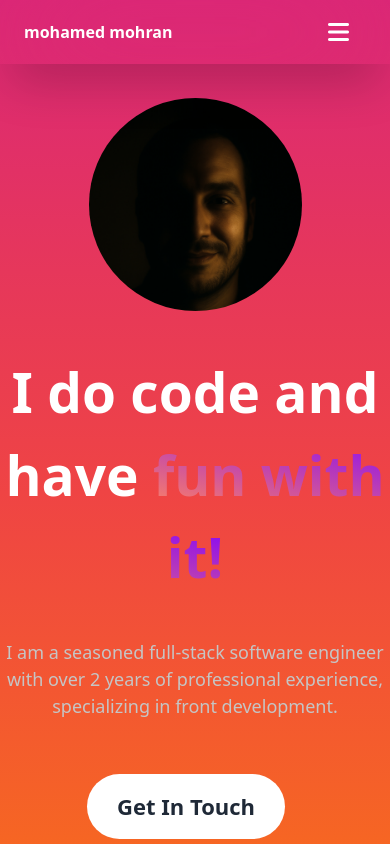
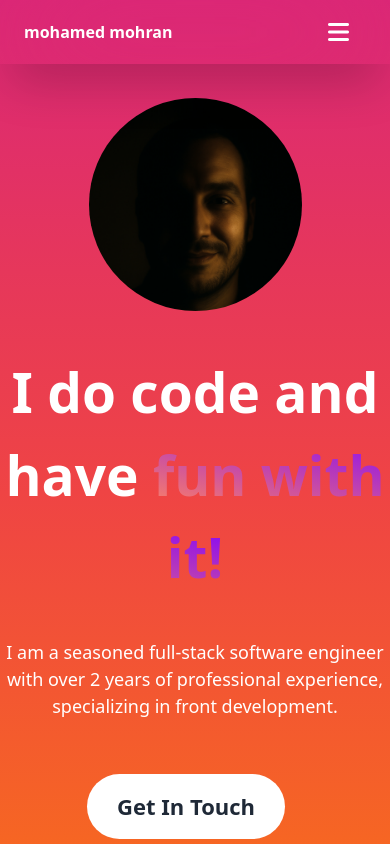
Before and after one commit to mohran82465/portfolio, an Angular app: page /home in a window 390 px wide. Shown: the top 844 px of the page. Built offline with nearby package versions, Linux system fonts and the light colour scheme; grey boxes are pictures that could not be loaded.

Commit message:
fix: some styles

```diff
--- a/src/app/cover/cover.component.html
+++ b/src/app/cover/cover.component.html
@@ -23,7 +23,7 @@
     >
   </h1>
     <p
-      class="mx-auto mt-[40px] mb-[54px] text-[18px] font-light text-[#C5C5C5] text-center max-w-lg"
+      class="mx-auto mt-[40px] mb-[54px] text-[18px] font-light text-white text-center max-w-lg"
     >
       I am a seasoned full-stack software engineer with over 2 years of
       professional experience, specializing in front development.
--- a/src/app/footer/footer.component.html
+++ b/src/app/footer/footer.component.html
@@ -1,7 +1,7 @@
 <div class="w-full min-h-screen flex items-center justify-center bg-black">
   <div class="md:w-2/3 w-full px-4 text-white flex flex-col">
     <div class="w-full text-7xl font-bold">
-      <h1 class="w-full md:w-2/3">How can i help you. get in touch</h1>
+      <h1 class="w-full md:w-2/3">How can i help you? get in touch.</h1>
     </div>
     <div class="flex mt-8 flex-col md:flex-row md:justify-between">
       <p class="w-full md:w-2/3 text-gray-400">
```
